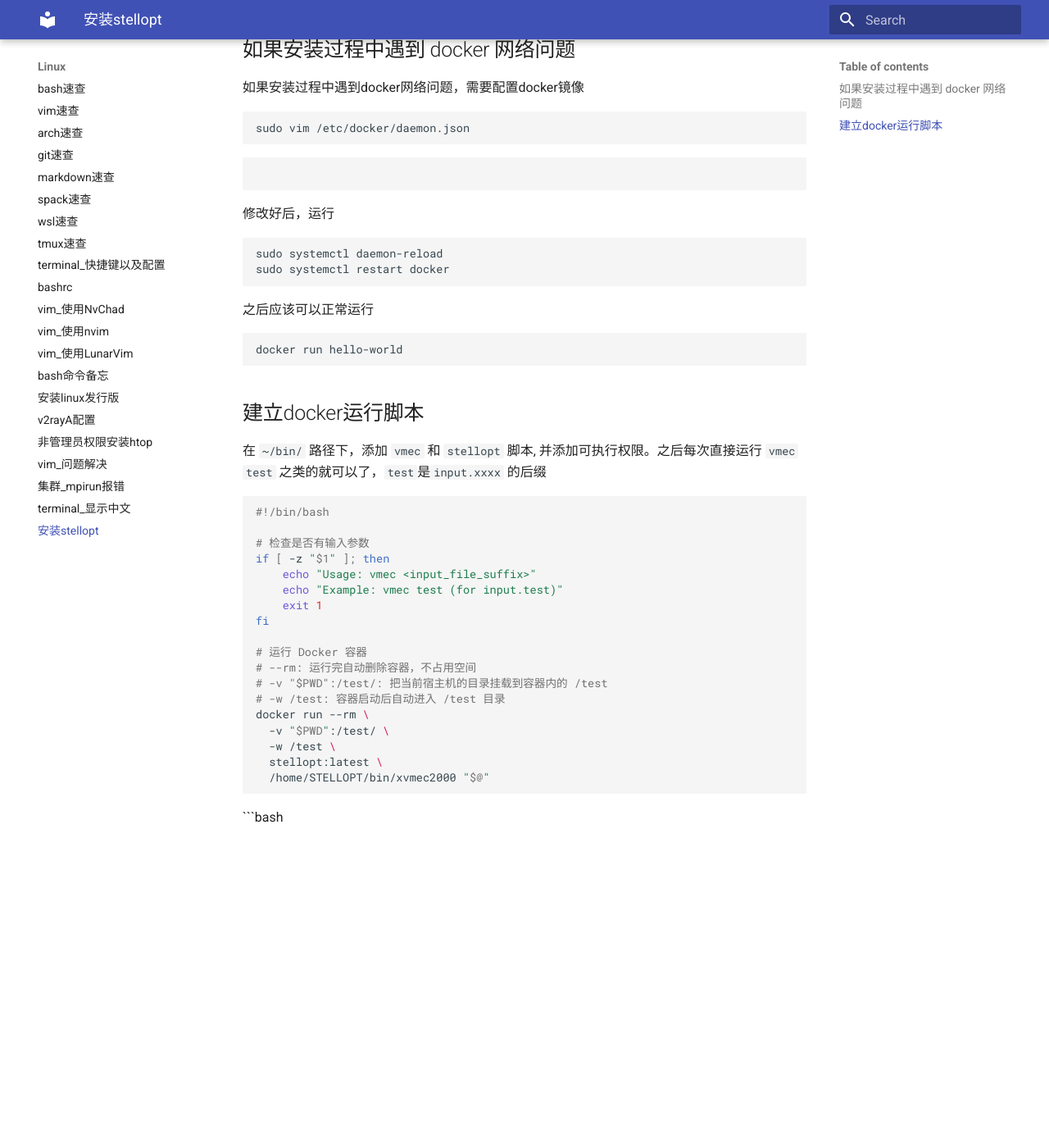
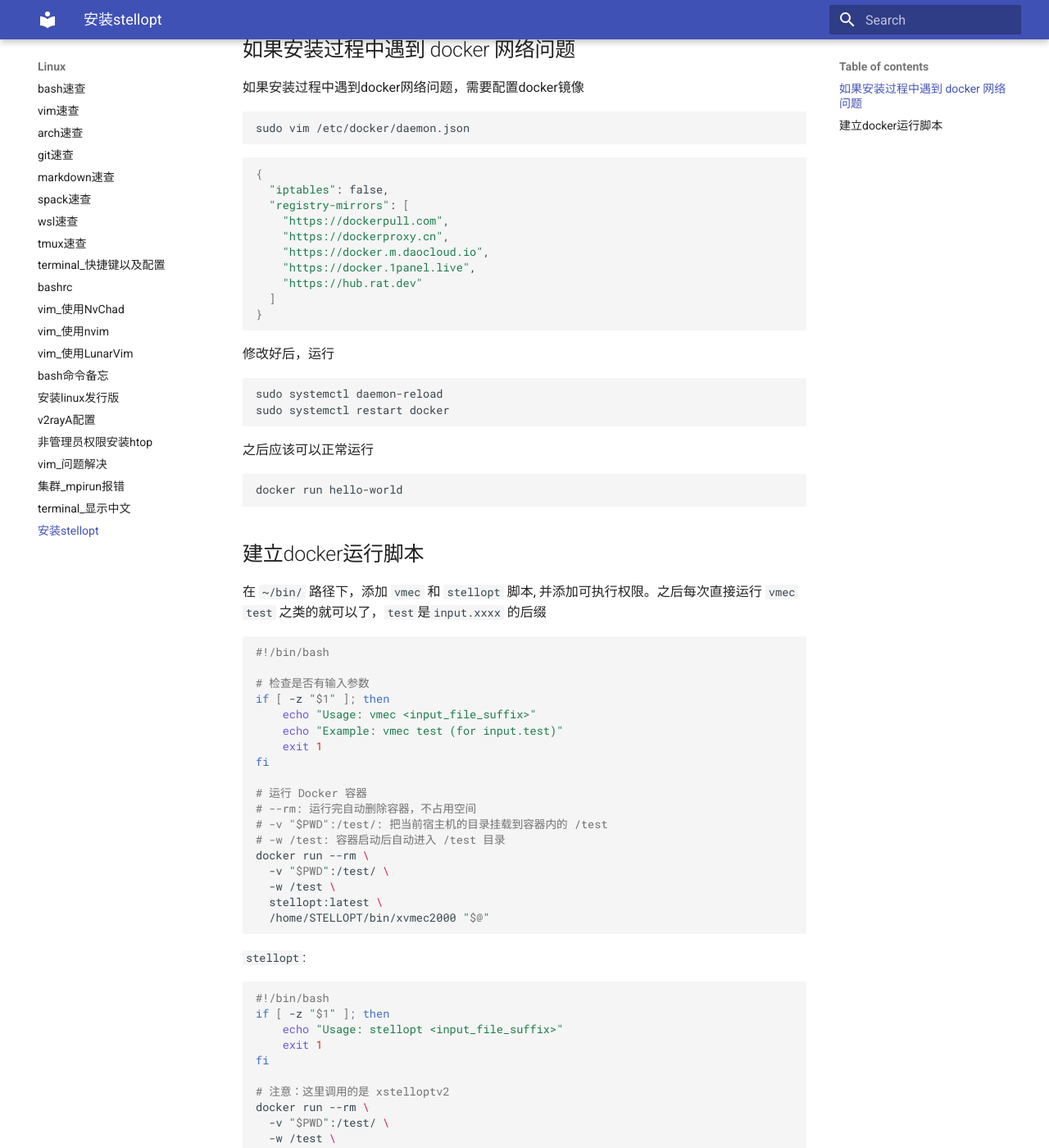
Before and after one commit to ymma98/technotes, an MkDocs documentation site: the page built from docs/Linux/安装stellopt.md, in a window 1280 px wide and 1400 px high, scrolled down 1068 px. Shown: the whole window at 82% size. Built offline with MkDocs 1.6.1 and Material for MkDocs 9.7.7, drawn with Linux system fonts in a browser that asks for light colours; before the commit the page ends 2102 px from its top, so only the background shows below that; some of the changed text lies outside the part shown.

Commit message:
docs/Linux/安装stellopt.md updated from https://stackedit.cn/

````diff
--- a/docs/Linux/安装stellopt.md
+++ b/docs/Linux/安装stellopt.md
@@ -51,7 +51,16 @@ sudo vim /etc/docker/daemon.json
 ```
 
 ```bash
-
+{
+  "iptables": false,
+  "registry-mirrors": [
+    "https://dockerpull.com",
+    "https://dockerproxy.cn",
+    "https://docker.m.daocloud.io",
+    "https://docker.1panel.live",
+    "https://hub.rat.dev"
+  ]
+}
 ```
 
 修改好后，运行
@@ -59,6 +68,7 @@ sudo vim /etc/docker/daemon.json
 ```bash
 sudo systemctl daemon-reload
 sudo systemctl restart docker
+
 ```
 
 之后应该可以正常运行
@@ -92,8 +102,22 @@ docker run --rm \
   /home/STELLOPT/bin/xvmec2000 "$@"
 ```
 
+`stellopt`:
+
 ```bash
+#!/bin/bash
+if [ -z "$1" ]; then
+    echo "Usage: stellopt <input_file_suffix>"
+    exit 1
+fi
 
+# 注意：这里调用的是 xstelloptv2
+docker run --rm \
+  -v "$PWD":/test/ \
+  -w /test \
+  stellopt:latest \
+  /home/STELLOPT/bin/xstelloptv2 "$@"
+```
 <!--stackedit_data:
-eyJoaXN0b3J5IjpbODI3ODc5MTgsLTIwNDg3OTkyNF19
+eyJoaXN0b3J5IjpbMTU2MDYzMTIxNSwtMjA0ODc5OTI0XX0=
 -->
````
